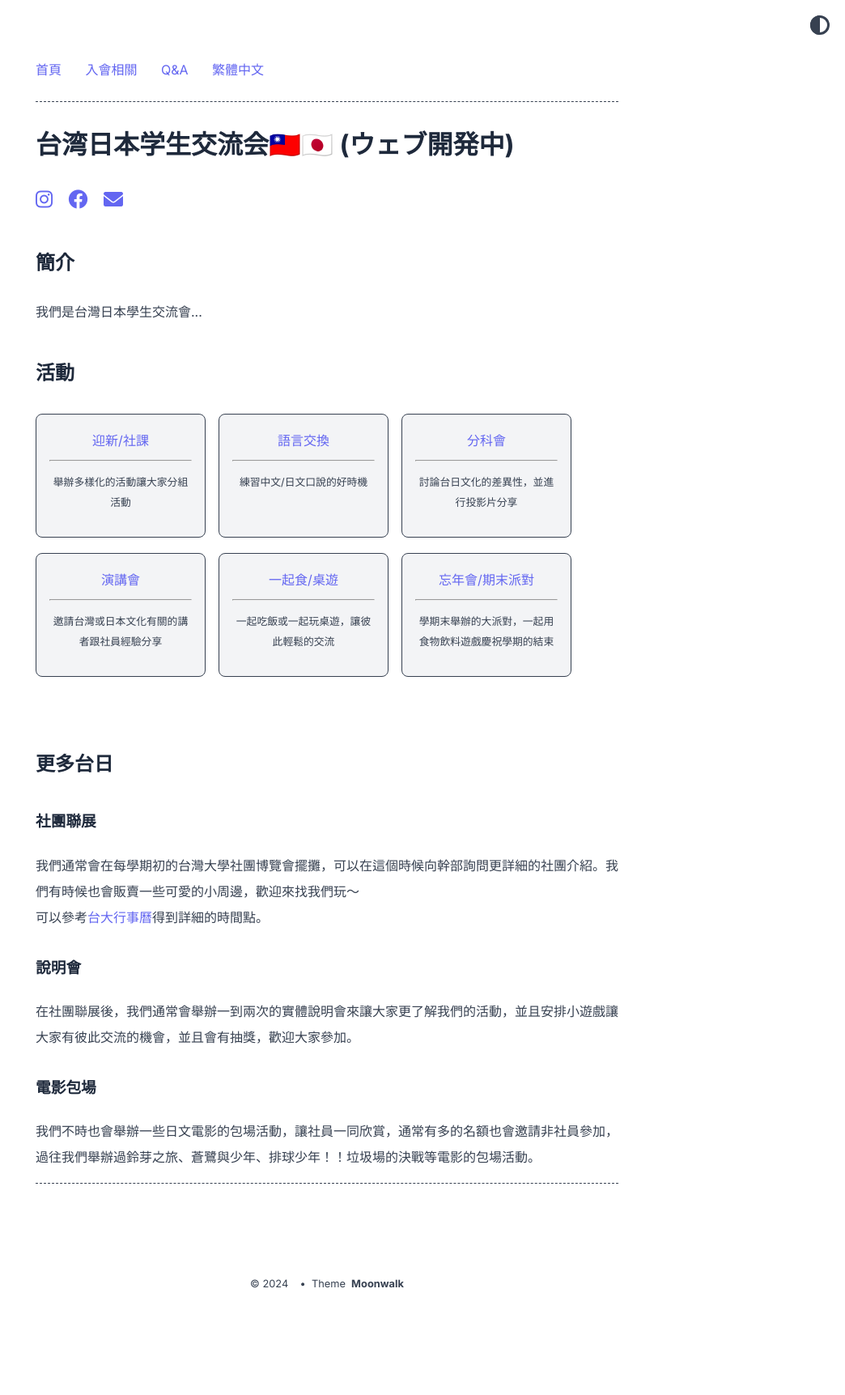
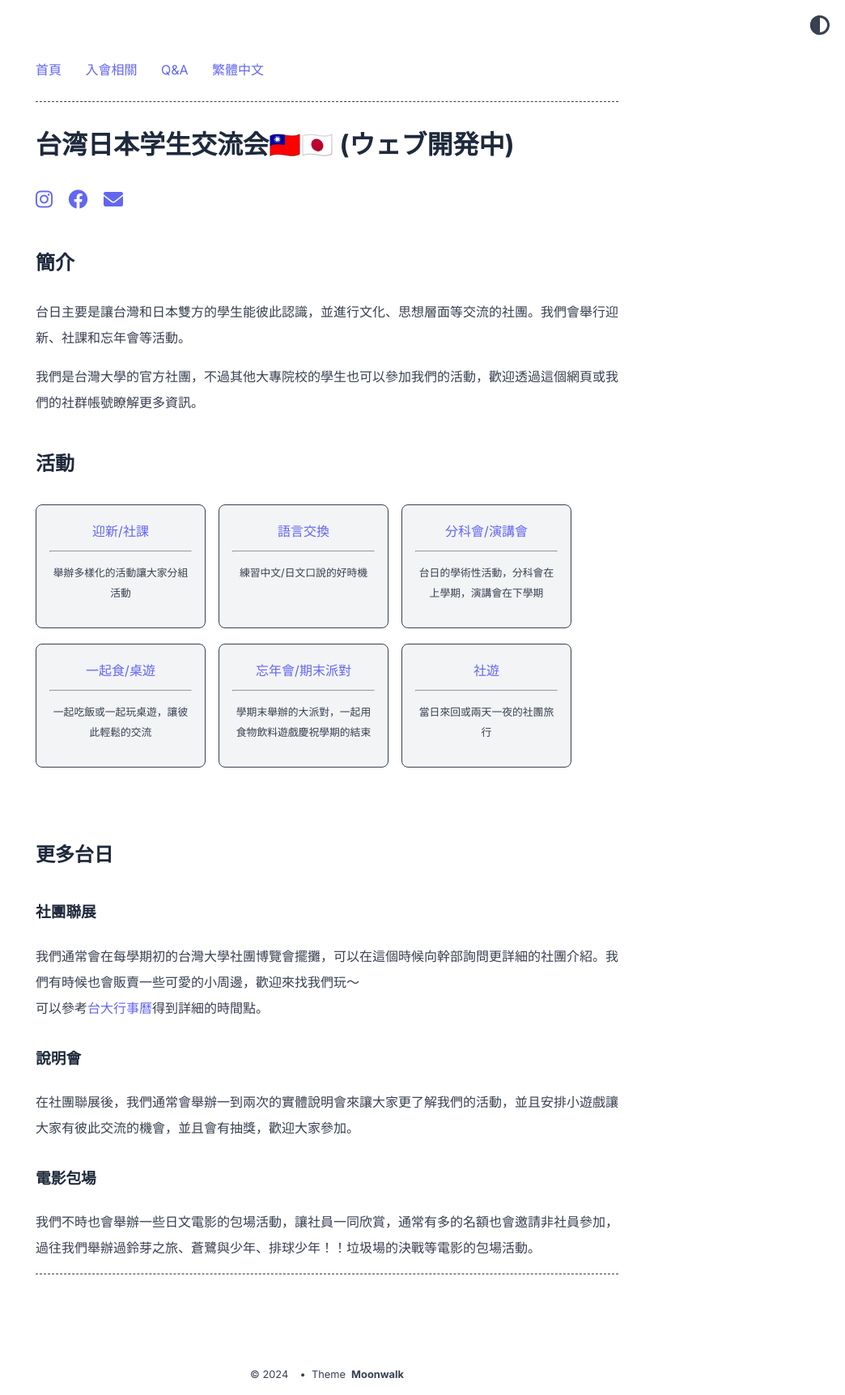
Before and after one commit to tjsctpe/jp, a Jekyll site: the page built from index.md, in a window 1280 px wide. Shown: the whole page at 81% size, without its empty margins (236-1280 px from the left). Built offline with Jekyll 4.4.1, drawn with Linux system fonts in a browser that asks for light colours; before the commit the page ends 1611 px from its top, so only the background shows below that.

Commit message:
feat: add summary and fix paths

```diff
--- a/_data/home.yml
+++ b/_data/home.yml
@@ -17,13 +17,9 @@ project_entries:
     url: /jp/activity/exchange
     desc: 練習中文/日文口說的好時機
 
-  - title: 分科會
-    url: /jp/activity/discussion
-    desc: 討論台日文化的差異性，並進行投影片分享
-
-  - title: 演講會
-    url: /jp/activity/address
-    desc: 邀請台灣或日本文化有關的講者跟社員經驗分享
+  - title: 分科會/演講會
+    url: /jp/activity/academic
+    desc: 台日的學術性活動，分科會在上學期，演講會在下學期
 
   - title: 一起食/桌遊
     url: /jp/activity/eat-together
@@ -33,6 +29,9 @@ project_entries:
     url: /jp/activity/party
     desc: 學期末舉辦的大派對，一起用食物飲料遊戲慶祝學期的結束
 
+  - title: 社遊
+    url: /jp/activity/trip
+    desc: 當日來回或兩天一夜的社團旅行
 
 
 misc_entries:
--- a/_includes/summary.html
+++ b/_includes/summary.html
@@ -1,3 +1,4 @@
-<p>
-    我們是台灣日本學生交流會...
-</p>
+<body>
+    <p>台日主要是讓台灣和日本雙方的學生能彼此認識，並進行文化、思想層面等交流的社團。我們會舉行迎新、社課和忘年會等活動。</p>
+    <p>我們是台灣大學的官方社團，不過其他大專院校的學生也可以參加我們的活動，歡迎透過這個網頁或我們的社群帳號瞭解更多資訊。</p>
+</body>
```
